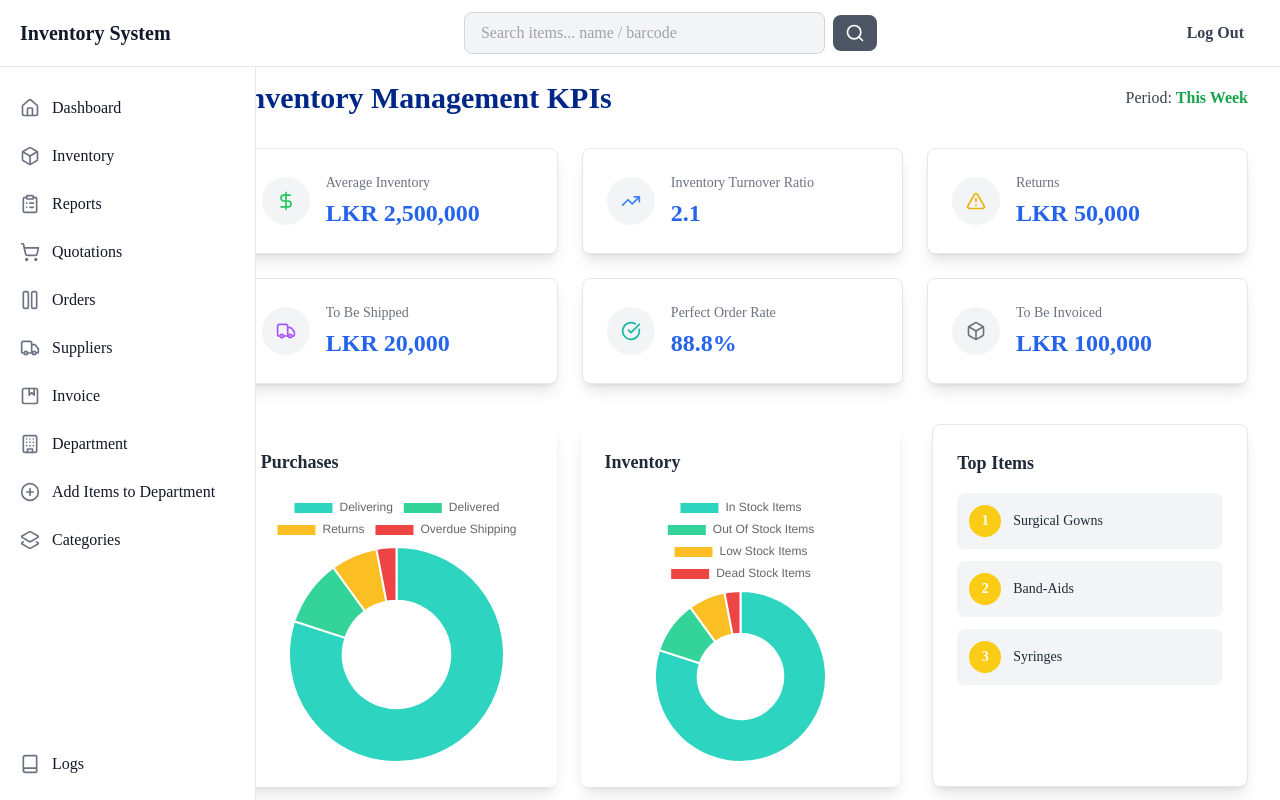
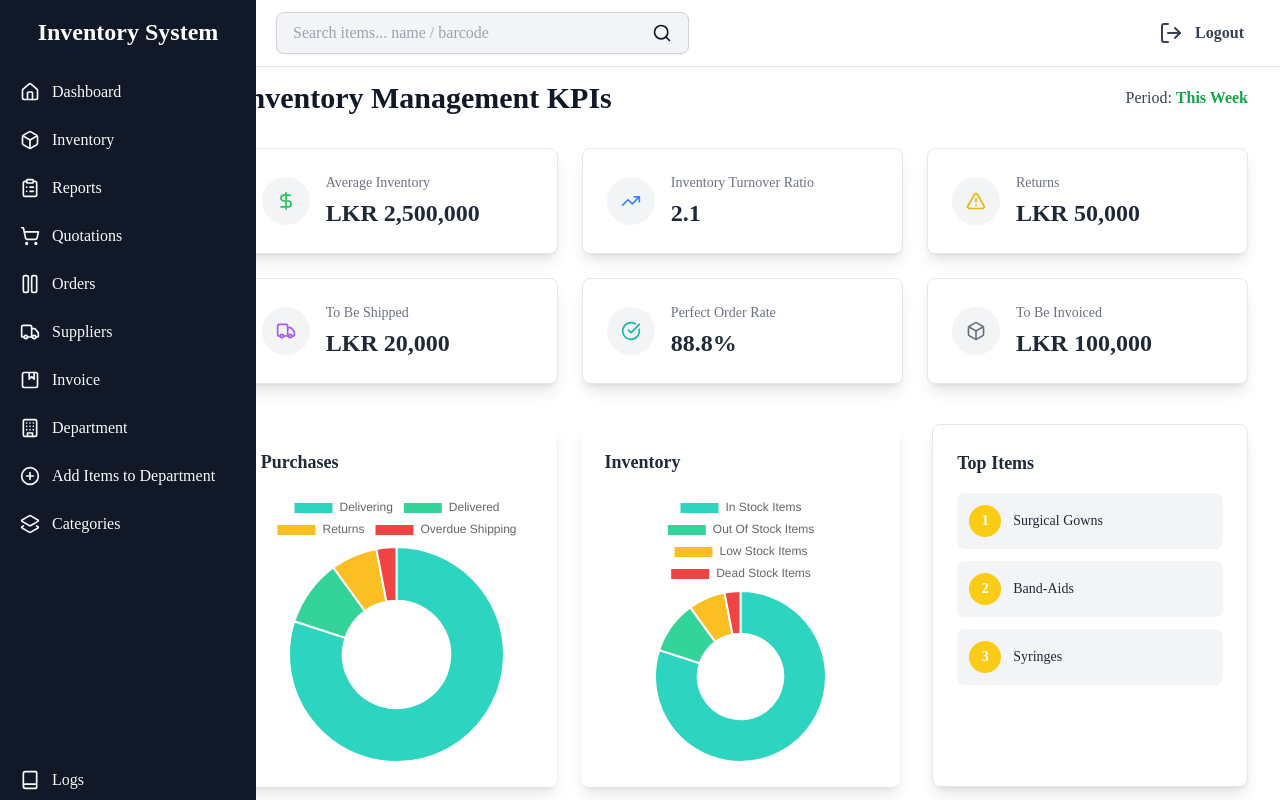
Before and after one commit to DiniduNethsara0423/hospital-inventorymanagement-system, a Next.js app: page /dashboard in a window 1280 px wide. Built offline with nearby package versions, Linux system fonts and the light colour scheme; sample sign-in values are in the browser's storage.

Commit message:
ui update

```diff
--- a/src/app/(pages)/dashboard/page.tsx
+++ b/src/app/(pages)/dashboard/page.tsx
@@ -61,7 +61,7 @@ function InventoryPage() {
     <div className="p-8 bg-white  min-h-screen font-sans">
       {/* Header Section */}
       <header className="flex justify-between items-center mb-8">
-        <h1 className="text-3xl font-semibold text-[#002788]">Inventory Management KPIs</h1>
+        <h1 className="text-3xl font-semibold text-gray-900">Inventory Management KPIs</h1>
         <div className="text-gray-700">
           <span className="font-medium">Period:</span>{' '}
           <span className="text-green-600 font-bold cursor-pointer hover:underline">This Week</span>
@@ -80,7 +80,7 @@ function InventoryPage() {
             </div>
             <div>
               <p className="text-sm font-medium text-gray-500">{card.label}</p>
-              <p className="text-2xl font-bold text-blue-600 mt-1">{card.value}</p>
+              <p className="text-2xl font-bold text-gray-800 mt-1">{card.value}</p>
             </div>
           </div>
         ))}
--- a/src/app/components/SearchBar.tsx
+++ b/src/app/components/SearchBar.tsx
@@ -32,22 +32,23 @@ const SearchBar = () => {
   };
 
   return (
-    <div className="relative w-1/2 md:w-1/3">
-      <div className="flex items-center">
+    <div className="relative w-1/2 md:w-1/3 ml-64">
+      <div className="flex items-center bg-gray-100 border border-gray-300 rounded-lg focus-within:ring-2 focus-within:ring-blue-500 dark:bg-gray-700 dark:border-gray-600 shadow-sm">
   <input
     type="text"
-          className="w-full px-4 py-2 text-gray-900 bg-gray-100 border border-gray-300 rounded-lg focus:ring-2 focus:ring-blue-500 focus:outline-none dark:bg-gray-700 dark:text-white dark:border-gray-600"
+    className="w-full px-4 py-2 text-gray-900 bg-transparent focus:outline-none dark:text-white"
     placeholder="Search items... name / barcode"
     value={searchQuery}
     onChange={(e) => setSearchQuery(e.target.value)}
   />
   <button
     onClick={handleSearch}
-          className="ml-2 px-3 py-2 bg-gray-600 text-white rounded-lg hover:bg-gray-700"
+    className="px-4 py-2  text-gray-900 rounded-r-lg  focus:outline-none"
   >
     <LucideSearch className="w-5 h-5" />
   </button>
 </div>
+
       {error && <p className="mt-2 text-sm text-red-500">{error}</p>}
 
       {isModalOpen && itemDetails && (
--- a/src/app/components/navbar.tsx
+++ b/src/app/components/navbar.tsx
@@ -51,7 +51,6 @@ const SidebarNavbar = () => {
     { href: '/suppliers', Icon: LucideTruck, label: 'Suppliers' },
     { href: '/orders', Icon: Album, label: 'Invoice' },
     { href: '/department', Icon: LucideBuilding, label: 'Department' },
-    ...(roleId === 1 ? [{ href: '/user-management', Icon: LucideUsers, label: 'User Management' }] : []),
     { href: '/add-to-department', Icon: CirclePlus, label: 'Add Items to Department' },
     { href: '/settings', Icon: Layers2, label: 'Categories' },
   ];
@@ -60,22 +59,39 @@ const SidebarNavbar = () => {
     // { href: '/settings', Icon: LucideSettings, label: 'Categories' },
     ...(roleId !== 3 ? [{ href: '/logs', Icon: LucideBook, label: 'Logs' }] : []),
   ];
+  const middleNavItems = [
+    ...(roleId === 1 ? [{ href: '/user-management', Icon: LucideUsers, label: 'User Management' }] : []),
+
+  ]
 
   return (
-    <div className="flex">
+    <div className="flex font-sans">
       {/* Sidebar */}
       <aside
-        className={`fixed top-0 left-0 z-40 w-64 h-screen pt-16 transition-transform bg-white border-r border-gray-200 ${
+        className={`fixed top-0 left-0 z-40 w-64 h-screen py-4 transition-transform bg-gray-900   ${
           isSidebarOpen ? 'translate-x-0' : '-translate-x-full'
         } md:translate-x-0`}
       >
+                  <h1 className="text-2xl font-semibold text-white text-center">Inventory System</h1>
+
         <div className="flex flex-col justify-between h-full px-3 pb-4 overflow-y-auto">
           {/* Top Section */}
-          <ul className="space-y-2 font-medium mt-6">
+          <ul className="space-y-2 font-medium mt-6 text-gray-100">
             {navItems.map(({ href, Icon, label }) => (
               <SidebarItem key={href} href={href} Icon={Icon} label={label} />
             ))}
           </ul>
+
+          <div>
+            <ul className="space-y-2 font-medium">
+            {middleNavItems.map(({ href, Icon, label }) => (
+              <div>
+                <p className='text-xl'>ACCOUNT</p>
+              <SidebarItem key={href} href={href} Icon={Icon} label={label} />
+              </div>
+            ))}
+          </ul>
+          </div>
 
           {/* Bottom Section */}
           <ul className="space-y-2 font-medium">
@@ -87,7 +103,7 @@ const SidebarNavbar = () => {
       </aside>
 
       {/* Navbar */}
-      <nav className="fixed top-0 z-50 w-full bg-white border-b border-gray-200">
+      <nav className="fixed top-0  w-full bg-white border-b border-gray-200">
         <div className="px-4 py-3 lg:px-5 flex justify-between items-center">
           <button
             onClick={() => setIsSidebarOpen(!isSidebarOpen)}
@@ -96,7 +112,6 @@ const SidebarNavbar = () => {
             <span className="sr-only">Toggle Sidebar</span>
             <LucideBox className="w-6 h-6" />
           </button>
-          <h1 className="text-xl font-semibold text-gray-900 ">Inventory System</h1>
 
           {/* Search Bar */}
           <SearchBar />
@@ -109,7 +124,10 @@ const SidebarNavbar = () => {
             }}
             className="block px-4 py-2 text-gray-700 hover:text-gray-800 hover:bg-gray-200 rounded-lg font-semibold"
           >
-            Log Out
+            <div className='flex gap-3'>
+            <LucideLogOut/>
+            <p>Logout</p>
+            </div>
           </button>
         </div>
       </nav>
@@ -121,9 +139,9 @@ const SidebarItem = ({ href, Icon, label }: any) => (
   <li>
     <Link
       href={href}
-      className="flex items-center p-2 text-gray-900 rounded-lg hover:bg-gray-100"
+      className="flex items-center p-2 text-gray-50 rounded-lg hover:bg-gray-800"
     >
-      <Icon className="w-5 h-5 text-gray-500" />
+      <Icon className="w-5 h-5 text-gray-50" />
       <span className="ml-3">{label}</span>
     </Link>
   </li>
--- a/src/app/layout.tsx
+++ b/src/app/layout.tsx
@@ -1,18 +1,18 @@
 import type { Metadata } from "next";
-import localFont from "next/font/local";
+import { Geist, Geist_Mono } from "next/font/google";
 import "./globals.css";
 import { AuthProvider } from "./lib/AuthContext";
 
-const geistSans = localFont({
-  src: "./fonts/GeistVF.woff",
+const geistSans = Geist({
   variable: "--font-geist-sans",
-  weight: "100 900",
+  subsets: ["latin"],
 });
-const geistMono = localFont({
-  src: "./fonts/GeistMonoVF.woff",
+
+const geistMono = Geist_Mono({
   variable: "--font-geist-mono",
-  weight: "100 900",
+  subsets: ["latin"],
 });
+
 
 export const metadata: Metadata = {
   title: "Create Next App",
```
Lines whose indentation alone changed are shown as unchanged.
